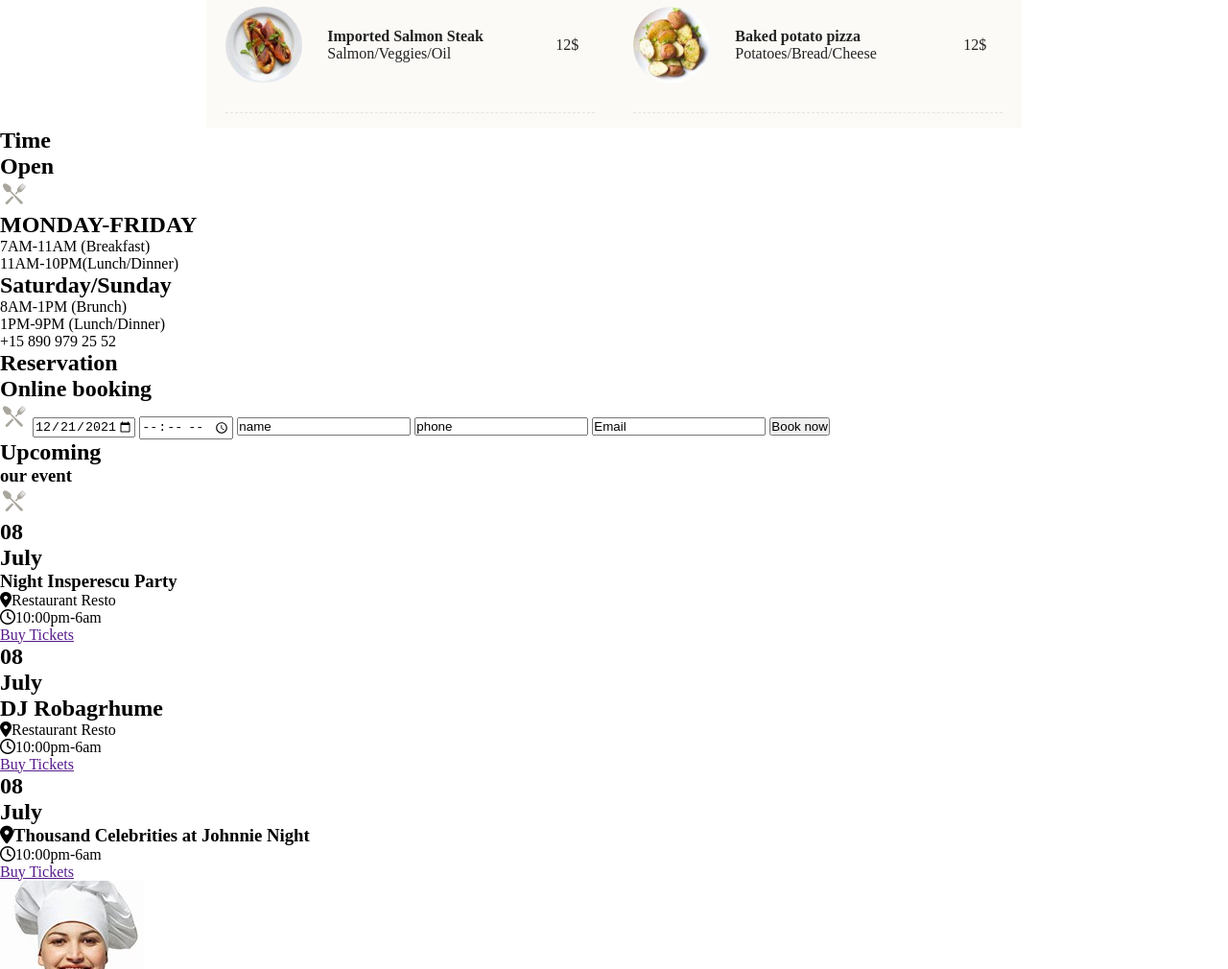
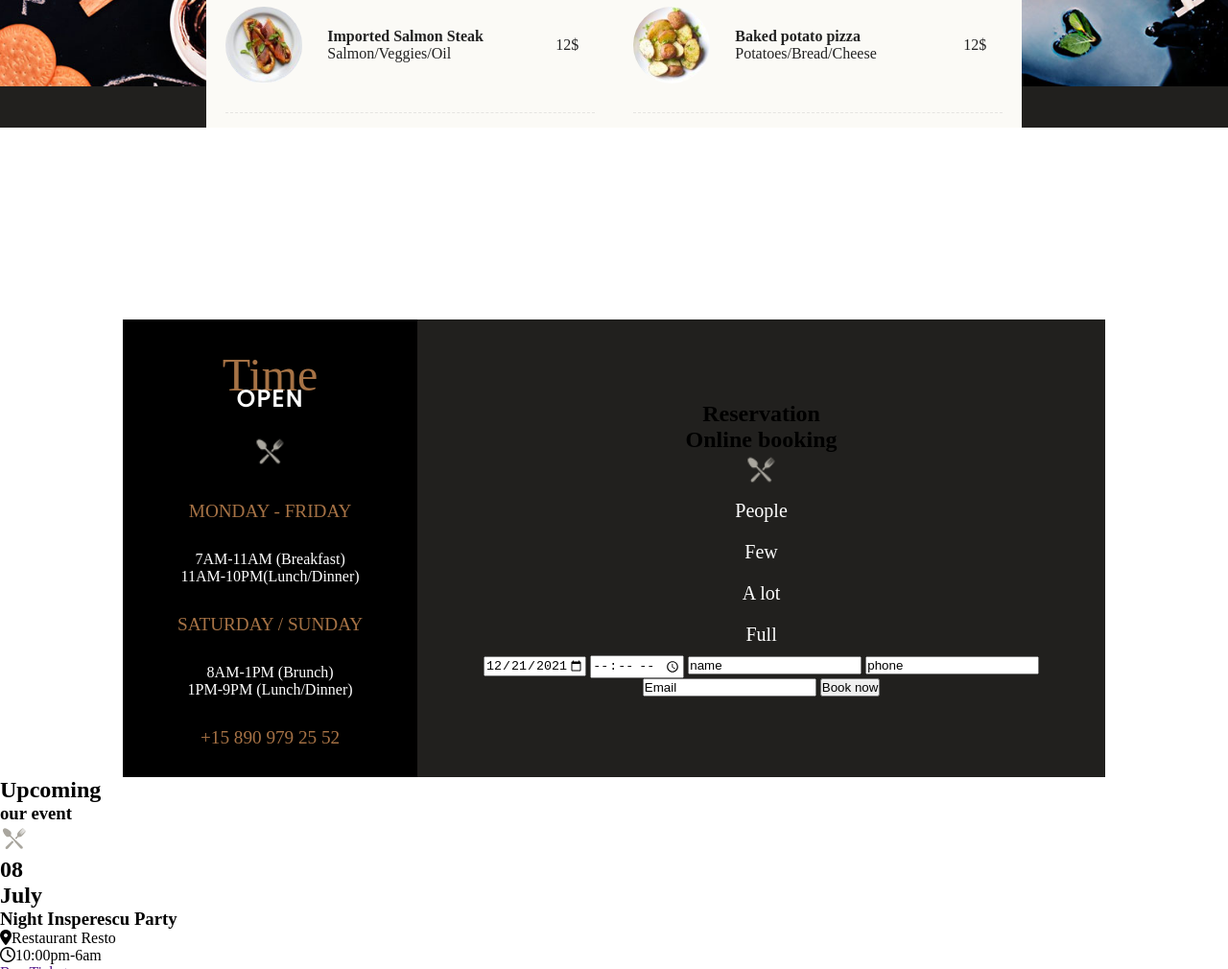
Before and after one commit to Julien-Po/Site-resto, a plain HTML site: page RESTO exo/index.html in a window 1280 px wide. Shown: the part 2200-3210 px from the top of the page at 96% size. Drawn offline with Linux system fonts and the light colour scheme; a web font is replaced by a local one.

Commit message:
Before fini, grid suivant commencé

```diff
--- a/RESTO exo/index.html
+++ b/RESTO exo/index.html
@@ -131,27 +131,34 @@
 </div>
     </nav>
    </div>
-    <section>
-        <div>
-        <div>
-        <h2>Time</h2>
-        <h2>Open</h2>
+    <section class="quatrieme">
+        <div class="bgcolor">
+        <div class="contour">
+        <h2 class="porange">Time</h2>
+        <h3>Open</h3>
         <img src="./assets/img/ic-plate.png" alt="">
-        <h2>MONDAY-FRIDAY</h2>
+        <h2 class="orange">Monday - Friday</h2>
         <p>7AM-11AM (Breakfast)<br>
            11AM-10PM(Lunch/Dinner)</p>
-        </div>
+
         <div>
-            <h2>Saturday/Sunday</h2>
+            <h2 class="orange">Saturday / Sunday</h2>
             <p>8AM-1PM (Brunch) <br>
               1PM-9PM (Lunch/Dinner)</p>
-            <p>+15 890 979 25 52 </p>
+            <p class="orange">+15 890 979 25 52 </p>
+        </div>
         </div>
     </div>
         <div>
             <h2>Reservation</h2>
             <h2>Online booking</h2>
             <img src="./assets/img/ic-plate.png" alt="">
+            <ul>
+                <li>People</li>
+                <li>Few</li>
+                <li>A lot</li>
+                <li>Full</li>
+            </ul>
             <input type="date" value="2021-12-21" min="2021-12-13" max="2099-12-31">
             <input type="time"  min="07:00" max="20:00">
             <input type="text" value="name">
--- /dev/null
+++ b/RESTO exo/scss/components/_quatrieme.scss
@@ -0,0 +1,88 @@
+.quatrieme {
+    width: 80%;
+    margin: 0 auto;
+    display: grid;
+    grid-template-columns:  30% 70%;
+    background: #21201e;
+    text-align: center;
+    align-items: center;
+
+    .bgcolor {
+        background: #000;
+    }
+
+    .porange {
+        color: #a67245;
+            font-family: 'fontallure';
+            font-weight: normal;
+            margin-top: 30px;
+            font-size: 3rem;
+        }
+
+        .orange {
+             color: #a67245;
+             font-weight: normal;
+             margin-top: 30px;
+             margin-bottom: 30px;
+             text-transform: uppercase;
+             font-size: 1.2rem;
+             font-family: "fontrobo";
+        }
+
+        h3 {
+            color: white;
+            text-transform: uppercase;
+            font-family: "fontpoppins";
+            letter-spacing: 2px;
+            font-size: 1.5rem;
+            transform: translateY(-20px);
+        }
+
+        img {
+            width: 35px;
+            height: 35px;
+        }
+
+        p {
+            color: white;
+        }
+
+        li {
+            list-style:none !important;
+            color:#FFF;
+            padding:10px;
+            font-size:20px;
+            text-decoration:none;
+            }
+            nav ul {
+            background-color:#64abfb;
+            padding:0;
+            margin:0;
+            }
+            nav ul li {
+            list-style: none;
+            line-height:44px;
+            float:left;
+            background-color:#64abfb;
+            }
+            nav ul li a {
+            color:#FFF;
+            padding:10px;
+            font-size:20px;
+            text-decoration:none;
+            }
+            li a:hover {
+            border-bottom:3px #FFF solid;
+            }
+            nav ul li ul { display:none; } /* Rend le menu déroulant caché par défaut */
+            nav ul li:hover ul { /* Affiche la dropNav au survol de la souris avec la class .drop */
+            z-index:99999;
+            display:list-item !important;
+            position:absolute;
+            margin-top:5px;
+            margin-left:-10px;
+            }
+            nav ul li:hover ul li {
+            float:none;
+            }
+}
--- a/RESTO exo/scss/components/_troisieme.scss
+++ b/RESTO exo/scss/components/_troisieme.scss
@@ -1,6 +1,9 @@
 .troisieme {
+   background: #21201e;
+   margin-bottom: 200px;
 
-.gridbg:before {
+
+&:before {
         content: "";
         position: absolute;
         width: 100%;
@@ -8,7 +11,7 @@
         background: url(./../assets/img/bg-menu-01.jpg) center/cover;
         transform: translate(-50%, -50%);
         left: 50%;
-        bottom: -330px;
+        top: 1980px;
       }
 
 
@@ -31,9 +34,11 @@
         justify-content: space-around;
         width: 60%;
         margin: 0 auto;
-        text-decoration: underline lightgrey;
+        text-decoration: underline #A1A1A1 ;
         margin-bottom: 30px;
+        color: white;
     }
+
 
     .gridmenu {
         position: relative;
--- a/RESTO exo/scss/style.scss
+++ b/RESTO exo/scss/style.scss
@@ -2,3 +2,4 @@
 @import "./components/head";
 @import "./components/deuxieme";
 @import "./components/troisieme";
+@import "./components/quatrieme";
```
Also changed, not shown: RESTO exo/scss/style.css, 1 other file.
